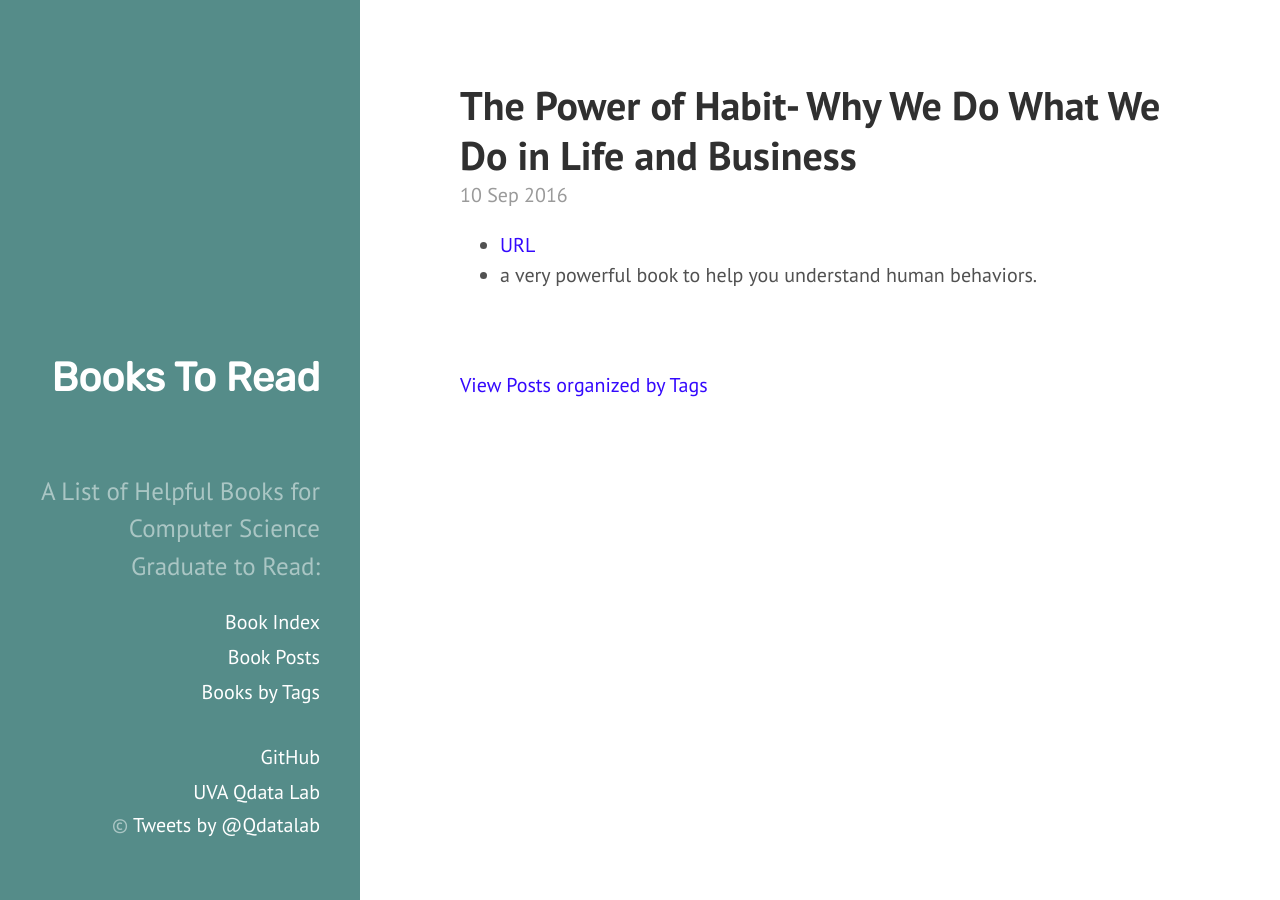
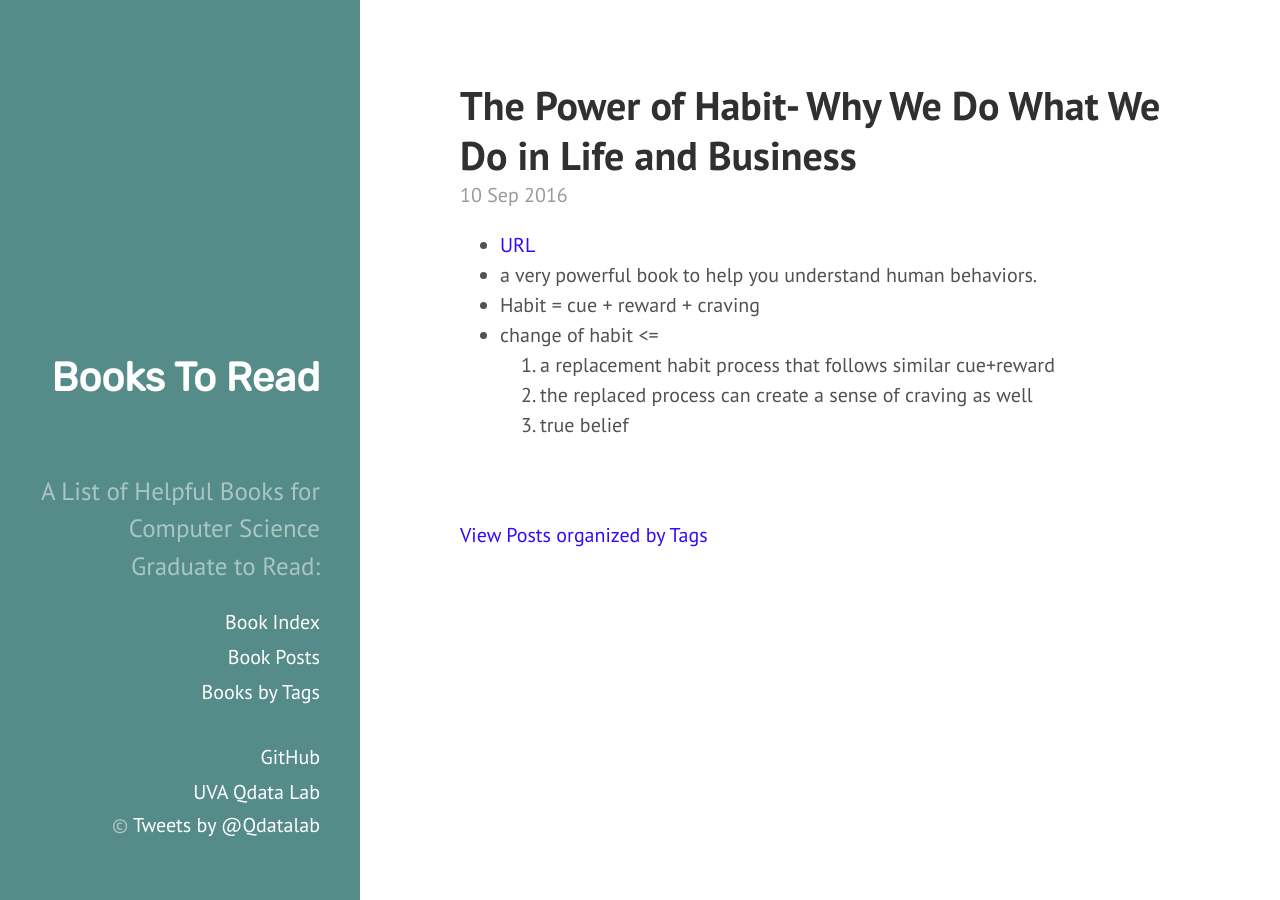
Before and after one commit to qiyanjun/books2read, a Jekyll site: the page built from _posts/2016-09-10-The power of habit.md, in a window 1280 px wide. Built offline with Jekyll 4.4.1, drawn with Linux system fonts in a browser that asks for light colours.

```diff
--- a/_posts/2016-09-10-The power of habit.md
+++ b/_posts/2016-09-10-The power of habit.md
@@ -10,3 +10,8 @@ tags:
 
 - [URL](https://www.amazon.com/Power-Habit-What-Life-Business/dp/081298160X/ref=tmm_pap_swatch_0?_encoding=UTF8&qid=1497748420&sr=1-1)
 - a very powerful book to help you understand human behaviors.
+- Habit = cue + reward + craving
+- change of habit <=
+1. a replacement habit process that follows similar cue+reward
+2. the replaced process can create a sense of craving as well
+3. true belief
```
Also changed, not shown: _posts/2016-06-21-How to Win Friends and Influence People.md (+1 -1 lines), _posts/2016-06-24-Mindset.md (+1 -0 lines), _posts/2016-07-10-Smarter-Faster-Better-The-Secrets-of-Being-Productive-in-Life-and-Business.md (+1 -1 lines), _posts/2017-05-10-zero to one.md (+1 -0 lines), _posts/2017-06-20-happiness-hypothesis.md (added, +31 -0 lines).
